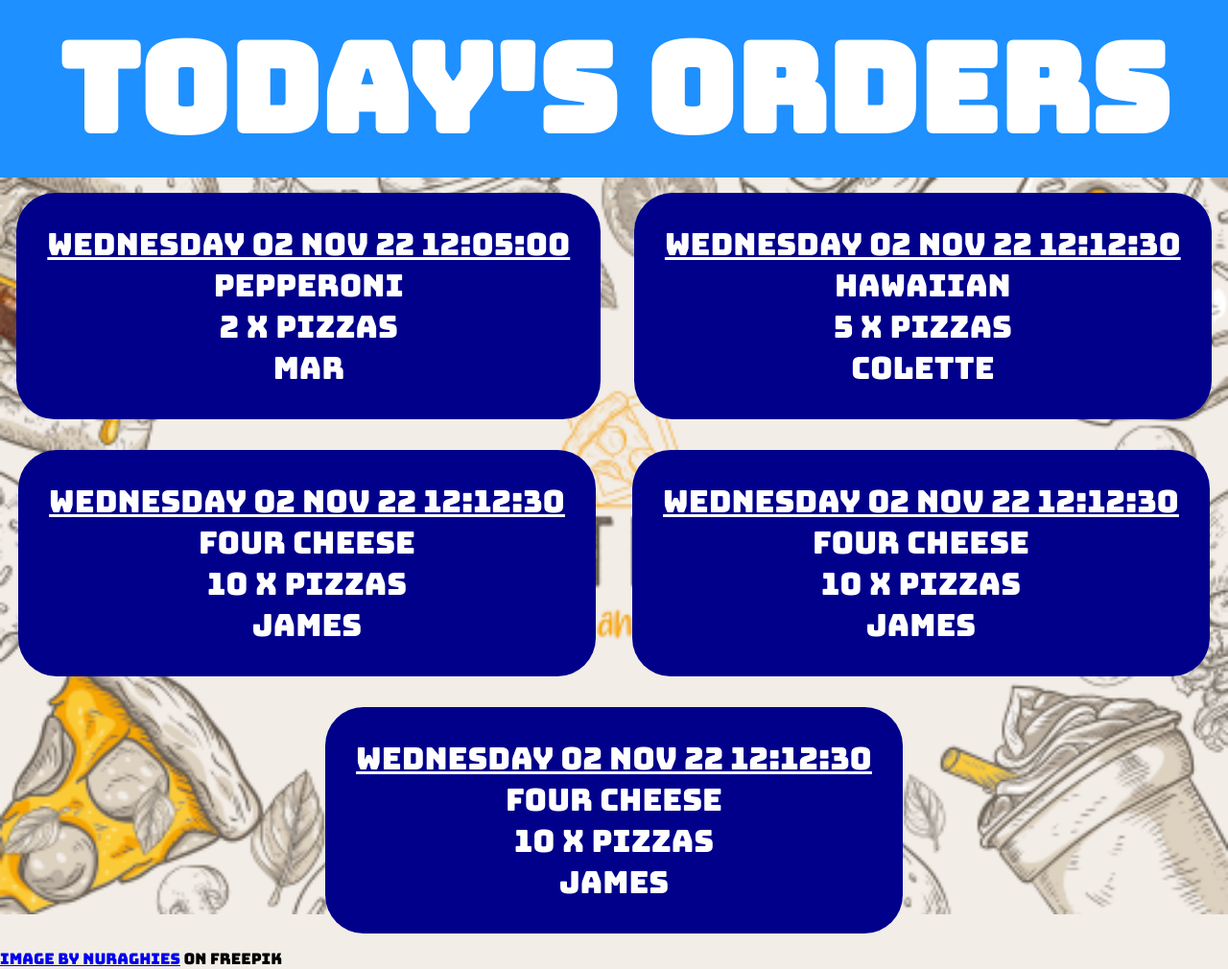
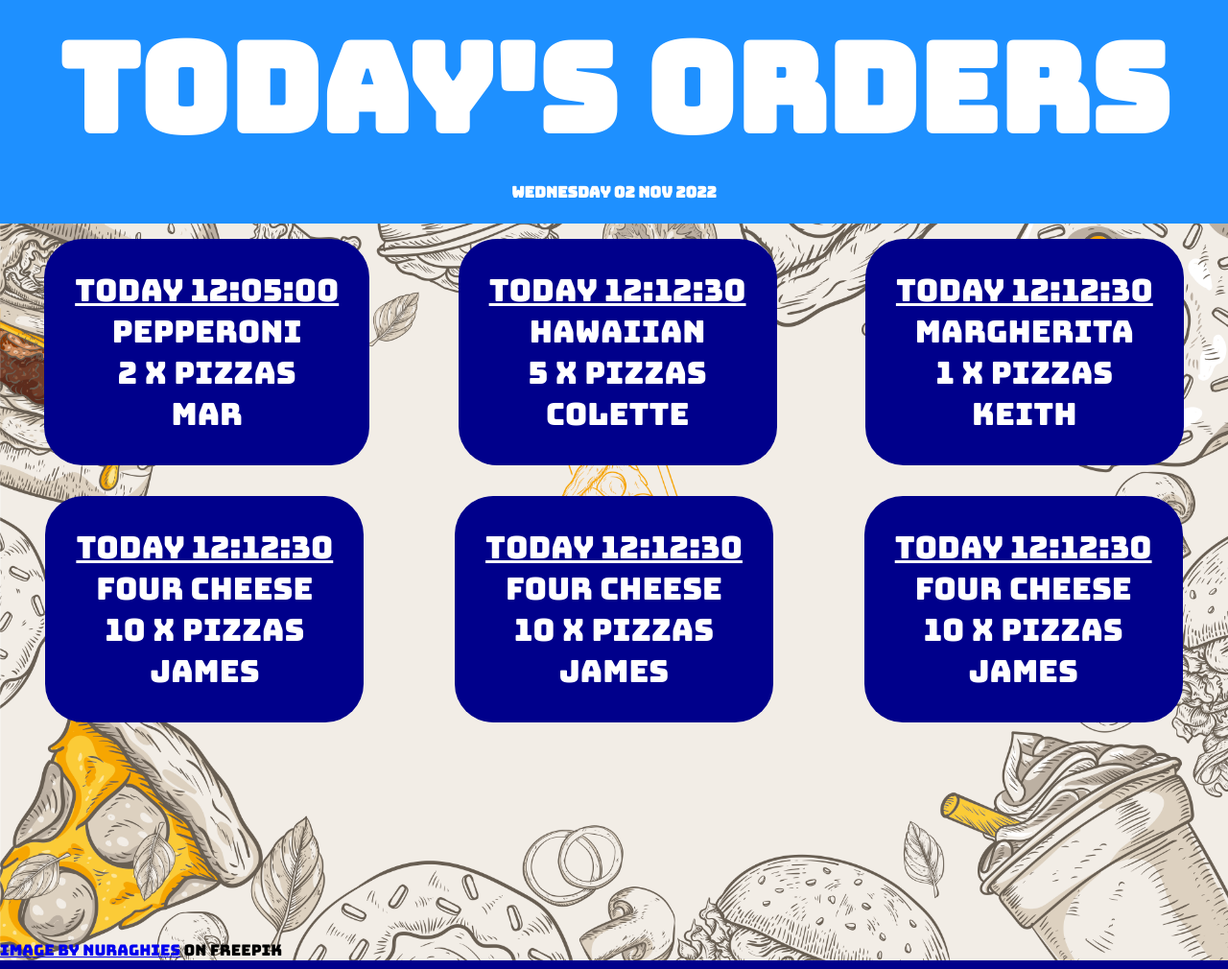
Before and after one commit to bsmith/w02d3_flask_lab, a Flask app: page /orders in a window 1280 px wide. Shown: the whole page at 96% size. Run offline with Flask 2, Linux system fonts and the light colour scheme.

Commit message:
Fancier dates

```diff
--- a/controllers/controller.py
+++ b/controllers/controller.py
@@ -1,11 +1,13 @@
 from app import app
 from models import order_list
 from flask import render_template
+from datetime import datetime
 
 @app.route('/orders')
 def orders():
-    return render_template('orders.html.j2', orders=order_list.orders)
+    today = datetime.now().strftime("%A %d %b %Y")
+    return render_template('orders.html.j2', orders=order_list.orders, today=today)
 
-@app.route('/orders/<index>')
+@app.route('/orders/<int:index>')
 def orders_view_one(index):
-    return render_template('order.html', order=order_list.orders[int(index)], index=int(index))
+    return render_template('order.html', order=order_list.orders[index], index=index)
--- a/models/order.py
+++ b/models/order.py
@@ -1,3 +1,5 @@
+from datetime import date, time, datetime, timedelta;
+
 class Order:
     def __init__(self, customer_name, order_date, quantity, food_topping):
         self.customer_name = customer_name
@@ -6,4 +8,7 @@
         self.food_topping = food_topping
 
     def format_order_date_as_string(self):
+        today_start = datetime.combine(date.today(), time(0, 0, 0))
+        if self.order_date - today_start < timedelta(days=1):
+            return self.order_date.strftime("today %H:%M:%S")
         return self.order_date.strftime("%A %d %b %y %H:%M:%S")
--- a/models/order_list.py
+++ b/models/order_list.py
@@ -1,16 +1,19 @@
 from models.order import Order
-import datetime
+from datetime import datetime, date, time
 
-order1 = Order("Mar",
-    datetime.datetime(2022, 11, 2, 12, 5, 0),
-    2, "pepperoni")
-order2 = Order("Colette",
-    datetime.datetime(2022, 11, 2, 12, 12, 30),
-     5, "hawaiian")
-orders = [order1, order2]
+orders = []
 
+orders.append(Order("Mar",
+    datetime.combine(date.today(), time(12, 5, 0)),
+    2, "pepperoni"))
+orders.append(Order("Colette",
+    datetime.combine(date.today(), time(12, 12, 30)),
+     5, "hawaiian"))
+orders.append(Order("Keith",
+    datetime.combine(date.today(), time(12, 12, 30)),
+     1, "margherita"))
 
 for x in [1, 2, 3]:
     orders.append(
-        Order("James", datetime.datetime(2022, 11, 2, 12, 12, 30),
+        Order("James", datetime(2022, 11, 2, 12, 12, 30),
             10, "four cheese"))
--- a/static/style.css
+++ b/static/style.css
@@ -12,8 +12,11 @@
     text-align: center;
 }
 
-h1 {
+header > h1 {
     margin: 0;
+}
+header > h2 {
+    font-size: 1rem;
 }
 
 .order-list {
--- a/templates/order.html
+++ b/templates/order.html
@@ -25,9 +25,9 @@
                 </p>
             </div>
 
-                    <div class="order-list-button">
-                        <a href="{{url_for('orders')}}">Back to order list</a>
-                    </div>
+            <div class="order-list-button">
+                <a href="{{url_for('orders')}}">Back to order list</a>
+            </div>
         </div>
 
         <div class="credits">
--- a/templates/orders.html.j2
+++ b/templates/orders.html.j2
@@ -12,6 +12,7 @@
 <body>
     <header>
         <h1>Today's Orders</h1>
+        <h2>{{ today }}</h2>
     </header>
 
     <main>
@@ -20,7 +21,8 @@
             <div class="order">
                 <p>
                     {# <a href="/orders/{{orders.index(order)}}">{{ order.format_order_date_as_string() }}</a><br> #}
-                    <a href="{{ url_for("orders_view_one", index=orders.index(order)) }}">{{ order.format_order_date_as_string() }}</a><br>
+                    {# <a href="{{ url_for("orders_view_one", index=orders.index(order)) }}">{{ order.format_order_date_as_string() }}</a><br> #}
+                    <a href="{{ url_for("orders_view_one", index=loop.index-1) }}">{{ order.format_order_date_as_string() }}</a><br>
                     {{ order.food_topping }}<br>
                     {{ order.quantity }} x Pizzas<br>
                     {{ order.customer_name }}
```
Also changed, not shown: static/images/background.png, 1 other file.
